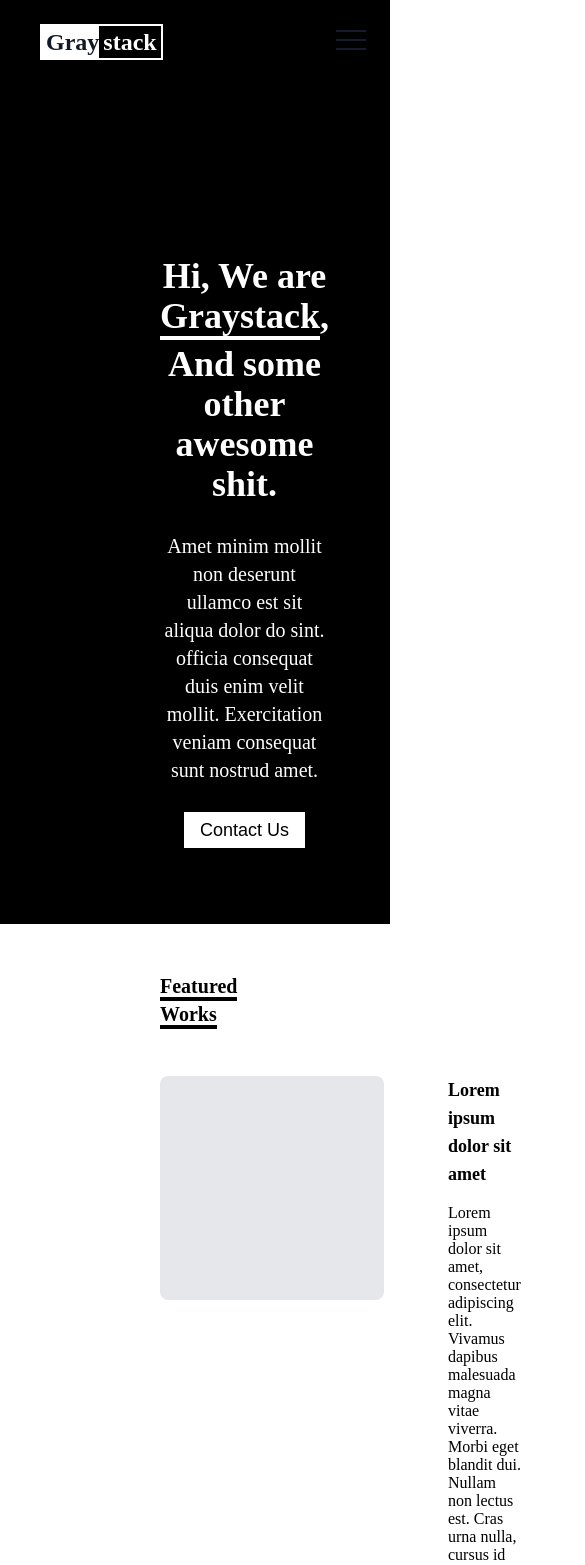
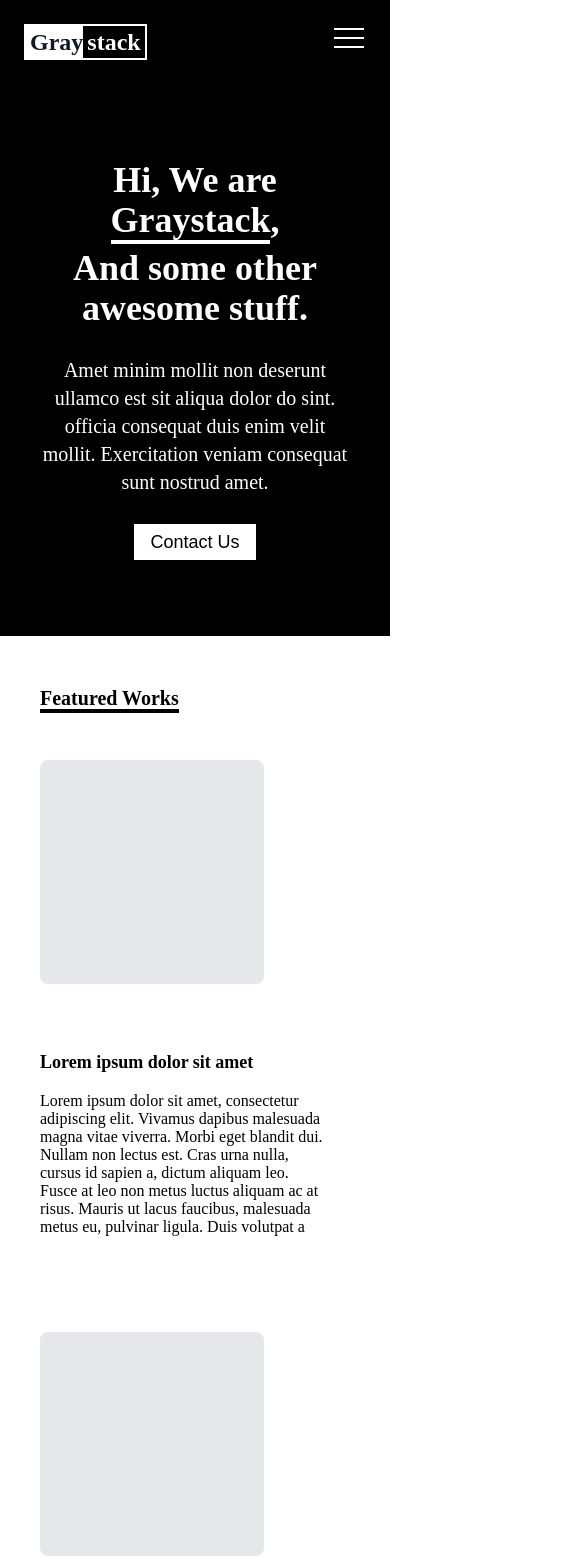
Before and after one commit to graystacktech/graystack, a React (Create React App) app: page / in a window 390 px wide. Shown: the top 1565 px of the page, 585 px wide, since content can reach past the window. Built offline with nearby package versions, Linux system fonts and the light colour scheme.

Commit message:
Make the content responsive

```diff
--- a/src/App.js
+++ b/src/App.js
@@ -1,12 +1,34 @@
+import { useState } from "react";
+import CloseIcon from "./assets/CloseIcon";
 import FacebookIcon from "./assets/FacebookIcon";
 import LinkedInIcon from "./assets/LinkedInIcon";
 import MenuIcon from "./assets/MenuIcon";
 import TwitterIcon from "./assets/TwitterIcon";
 
-const NavBar = () => {
+const Header = () => {
+  const [menuOpened, setMenuOpened] = useState(false);
+
+  const toggleMenu = () => {
+    setMenuOpened(!menuOpened);
+  };
+
   return (
-    <>
-      <nav className="p-6 hidden sm:block">
+    <header className="bg-black">
+      <div className="flex justify-between items-center">
+        <div
+          className={`${
+            menuOpened ? "invisible" : "flex"
+          } text-white mx-6 sm:mx-10 my-6 flex items-center border-2 border-white border-solid`}
+        >
+          <div className="bg-white pl-1">
+            <span className="text-2xl font-bold text-gray-900">Gray</span>
+          </div>
+          <div className="pr-1 pl-1">
+            <span className="text-2xl font-bold text-text">stack</span>
+          </div>
+        </div>
+        <div className="">
+          <div className="p-6 hidden sm:block">
             <span className="mr-8">
               <a
                 className="no-underline text-white text-lg font-semibold border-solid border-0 border-b-2 border-transparent hover:border-current"
@@ -31,47 +53,89 @@ const NavBar = () => {
                 Contact
               </a>
             </span>
-      </nav>
-      <div className="sm:hidden p-6">
-        <MenuIcon />
           </div>
-    </>
-  );
-};
-
-const Header = () => {
-  return (
-    <header className="flex justify-between bg-black items-center">
-      <div className="text-white mx-10 my-6 flex items-center border-2 border-white border-solid">
-        <div className="bg-white pl-1">
-          <span className="text-2xl font-bold text-gray-900">Gray</span>
-        </div>
-        <div className="pr-1 pl-1">
-          <span className="text-2xl font-bold text-text">stack</span>
+          <div className="sm:hidden p-6" onClick={toggleMenu}>
+            {menuOpened ? (
+              <CloseIcon className="w-8 h-8 stroke-current stroke-2 text-white" />
+            ) : (
+              <MenuIcon className="w-8 h-6 stroke-current stroke-2 text-white" />
+            )}
           </div>
         </div>
-      <NavBar />
+      </div>
+      <div
+        className={`${
+          menuOpened ? "absolute" : "hidden"
+        } sm:hidden w-full bg-black py-20`}
+      >
+        <div className="flex justify-center py-3">
+          <a
+            className="no-underline text-white text-lg font-semibold border-solid border-0 border-b-2 border-transparent hover:border-current"
+            href="/"
+          >
+            Works
+          </a>
+        </div>
+        <div className="flex justify-center py-3">
+          <a
+            className="no-underline text-white text-lg font-semibold border-solid border-0 border-b-2 border-transparent hover:border-current"
+            href="/"
+          >
+            Blog
+          </a>
+        </div>
+        <div className="flex justify-center py-3">
+          <a
+            className="no-underline text-white text-lg font-semibold border-solid border-0 border-b-2 border-transparent hover:border-current"
+            href="/"
+          >
+            Contact
+          </a>
+        </div>
+      </div>
     </header>
   );
 };
 
 const FeaturedWork = () => {
   return (
-    <div className="py-12 flex">
+    <div className="py-12 flex flex-col sm:flex-row">
       <div className="w-56 h-56 bg-gray-200 rounded-lg flex-shrink-0" />
-      <div className="px-16">
+      <div className="pt-16 sm:pt-0 sm:px-16">
         <div className="text-lg font-semibold">Lorem ipsum dolor sit amet</div>
-        <div className="pt-4">
+        <div className="pt-4 pr-6">
           Lorem ipsum dolor sit amet, consectetur adipiscing elit. Vivamus
           dapibus malesuada magna vitae viverra. Morbi eget blandit dui. Nullam
           non lectus est. Cras urna nulla, cursus id sapien a, dictum aliquam
           leo. Fusce at leo non metus luctus aliquam ac at risus. Mauris ut
           lacus faucibus, malesuada metus eu, pulvinar ligula. Duis volutpat a
-          tellus a vestibulum. Nullam id turpis non risus efficitur feugiat quis
-          sit amet turpis. Donec ac felis accumsan libero euismod mattis a at
-          sem. Cras aliquam dui vehicula diam porta, ut aliquam purus commodo.
-          Fusce maximus rutrum lorem pulvinar vestibulum.
         </div>
+      </div>
+    </div>
+  );
+};
+
+const Banner = () => {
+  return (
+    <div className="flex-1">
+      <div className="py-6">
+        <div className="text-4xl font-bold py-1 text-center sm:text-left text-white">
+          Hi, We are{" "}
+          <span className="border-solid border-0 border-b-4">Graystack</span>,
+        </div>
+        <div className="text-4xl font-bold py-1 text-center sm:text-left text-white">
+          And some other awesome stuff.
+        </div>
+      </div>
+      <div className="text-xl text-center sm:text-left text-white">
+        Amet minim mollit non deserunt ullamco est sit aliqua dolor do sint.
+        officia consequat duis enim velit mollit. Exercitation veniam consequat
+        sunt nostrud amet.
+      </div>
+      <div className="py-7 flex justify-center sm:justify-start">
+        <button className="bg-white text-black text-semibold py-1 px-4 text-lg focus:outline-none border-none">
+          Contact Us
+        </button>
       </div>
     </div>
   );
@@ -81,34 +145,11 @@ const App = () => {
   return (
     <>
       <Header />
-      <div className="flex px-40 pt-36 pb-12 bg-black">
-        <div className="flex-1">
-          <div className="py-6">
-            <div className="text-4xl font-bold py-1 text-center sm:text-left text-white">
-              Hi, We are{" "}
-              <span className="border-solid border-0 border-b-4">
-                Graystack
-              </span>
-              ,
-            </div>
-            <div className="text-4xl font-bold py-1 text-center sm:text-left text-white">
-              And some other awesome shit.
-            </div>
-          </div>
-          <div className="text-xl text-center sm:text-left text-white">
-            Amet minim mollit non deserunt ullamco est sit aliqua dolor do sint.
-            officia consequat duis enim velit mollit. Exercitation veniam
-            consequat sunt nostrud amet.
-          </div>
-          <div className="py-7 flex justify-center sm:justify-start">
-            <button className="bg-white text-black text-semibold py-1 px-4 text-lg focus:outline-none border-none">
-              Contact Us
-            </button>
-          </div>
-        </div>
+      <div className="flex px-10 sm:px-40 pt-12 sm:pt-36 pb-12 bg-black">
+        <Banner />
         <div className="flex-1 hidden lg:block"></div>
       </div>
-      <div className=" h-screen px-40 py-12">
+      <div className="px-10 sm:px-12 md:px-16 lg:px-40 py-12">
         <div>
           <span className="text-xl font-bold border-solid border-0 border-b-4">
             Featured Works
@@ -119,7 +160,6 @@ const App = () => {
           <FeaturedWork />
         </div>
       </div>
-      <div className="h-1 border-solid border-0 border-b border-gray-400" />
       <div>
         <div className="flex justify-center py-20">
           <div className="px-3">
--- /dev/null
+++ b/src/assets/CloseIcon.js
@@ -0,0 +1,20 @@
+import * as React from "react";
+
+function CloseIcon(props) {
+  return (
+    <svg
+      xmlns="http://www.w3.org/2000/svg"
+      viewBox="0 0 24 24"
+      fill="none"
+      {...props}
+    >
+      <path
+        strokeLinecap="round"
+        strokeLinejoin="round"
+        d="M6 18L18 6M6 6l12 12"
+      />
+    </svg>
+  );
+}
+
+export default CloseIcon;
--- a/src/assets/MenuIcon.js
+++ b/src/assets/MenuIcon.js
@@ -2,14 +2,8 @@ import * as React from "react";
 
 function MenuIcon(props) {
   return (
-    <svg
-      width={30}
-      height={20}
-      fill="none"
-      xmlns="http://www.w3.org/2000/svg"
-      {...props}
-    >
-      <path d="M0 1h30M0 10h30M0 19h30" stroke="#21243D" strokeWidth={1.6} />
+    <svg xmlns="http://www.w3.org/2000/svg" fill="none" {...props}>
+      <path d="M0 1h30M0 10h30M0 19h30" />
     </svg>
   );
 }
```
Lines whose indentation alone changed are shown as unchanged.
